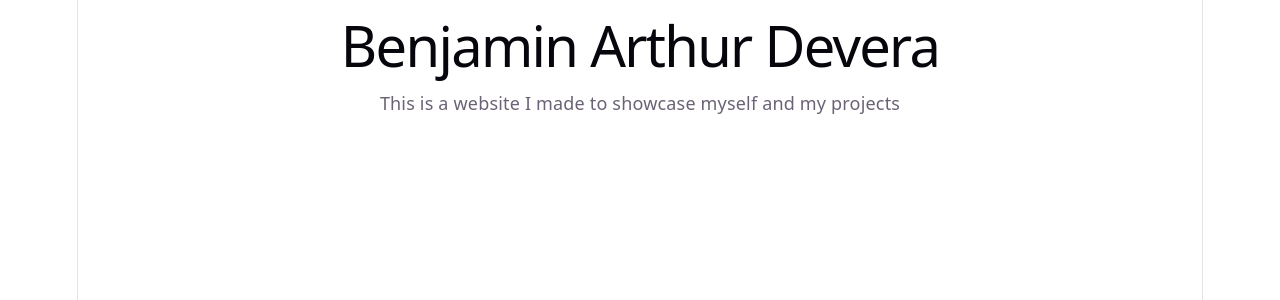
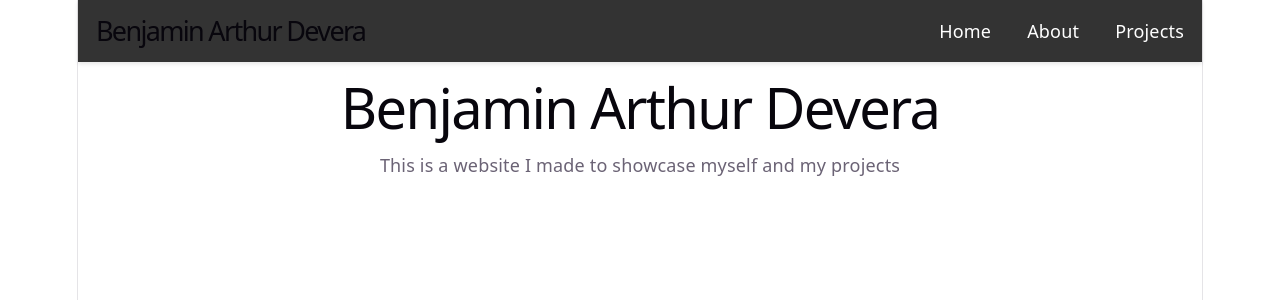
Before and after one commit to badevera/badevera.github.io, a React (Vite) app in the folder ben-pwebsite/: page / in a window 1280 px wide. Shown: the top 300 px of the page. Built offline with nearby package versions, Linux system fonts and the light colour scheme.

Commit message:
Create a header component

```diff
--- /dev/null
+++ b/ben-pwebsite/src/components/Header/Header.css
@@ -0,0 +1,37 @@
+.header {
+  background-color: #333;
+  color: white;
+  padding: 1rem 0;
+  box-shadow: 0 2px 4px rgba(0, 0, 0, 0.1);
+}
+
+.header-container {
+  max-width: 1200px;
+  margin: 0 auto;
+  padding: 0 1rem;
+  display: flex;
+  justify-content: space-between;
+  align-items: center;
+}
+
+.header-title {
+  margin: 0;
+  font-size: 1.5rem;
+}
+
+.header-nav ul {
+  list-style: none;
+  display: flex;
+  gap: 2rem;
+  margin: 0;
+  padding: 0;
+}
+
+.header-nav a {
+  color: white;
+  text-decoration: none;
+}
+
+.header-nav a:hover {
+  color: #ccc;
+}
--- /dev/null
+++ b/ben-pwebsite/src/components/Header/Header.tsx
@@ -0,0 +1,31 @@
+import React from 'react';
+import './Header.css';
+
+interface HeaderProps {
+  title?: string;
+  links?: Array<{ label: string; href: string }>;
+}
+
+const Header: React.FC<HeaderProps> = ({
+  title = 'My Website',
+  links = []
+}) => {
+  return (
+    <header className="header">
+      <div className="header-container">
+        <h1 className="header-title">{title}</h1>
+        <nav className="header-nav">
+          <ul>
+            {links.map((link) => (
+              <li key={link.href}>
+                <a href={link.href}>{link.label}</a>
+              </li>
+            ))}
+          </ul>
+        </nav>
+      </div>
+    </header>
+  );
+};
+
+export default Header;
--- a/ben-pwebsite/src/pages/home/Home.tsx
+++ b/ben-pwebsite/src/pages/home/Home.tsx
@@ -1,13 +1,21 @@
 import { useState } from 'react'
 import './Home.css'
+import Header from '../../components/Header/Header'  // Add this import
 
 function App() {
   const [] = useState(0)
 
+  const navLinks = [
+    { label: 'Home', href: '/' },
+    { label: 'About', href: '/about' },
+    { label: 'Projects', href: '/projects' },
+  ]
+
   return (
     <>
-    <h1>Benjamin Arthur Devera</h1>
-    <p>This is a website I made to showcase myself and my projects</p>
+      <Header title="Benjamin Arthur Devera" links={navLinks} />  {/* Add here */}
+      <h1>Benjamin Arthur Devera</h1>
+      <p>This is a website I made to showcase myself and my projects</p>
     </>
   )
 }
```
